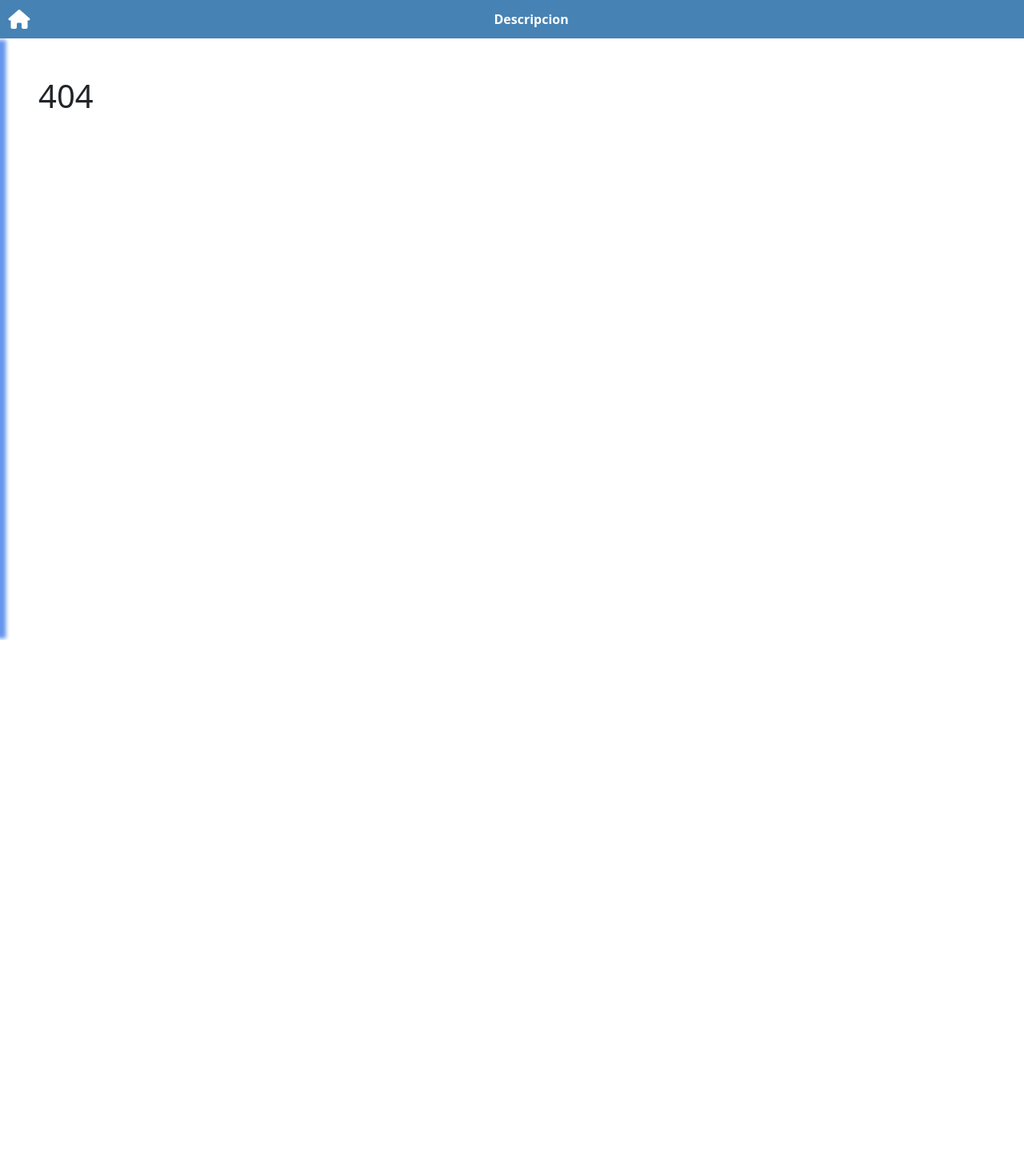
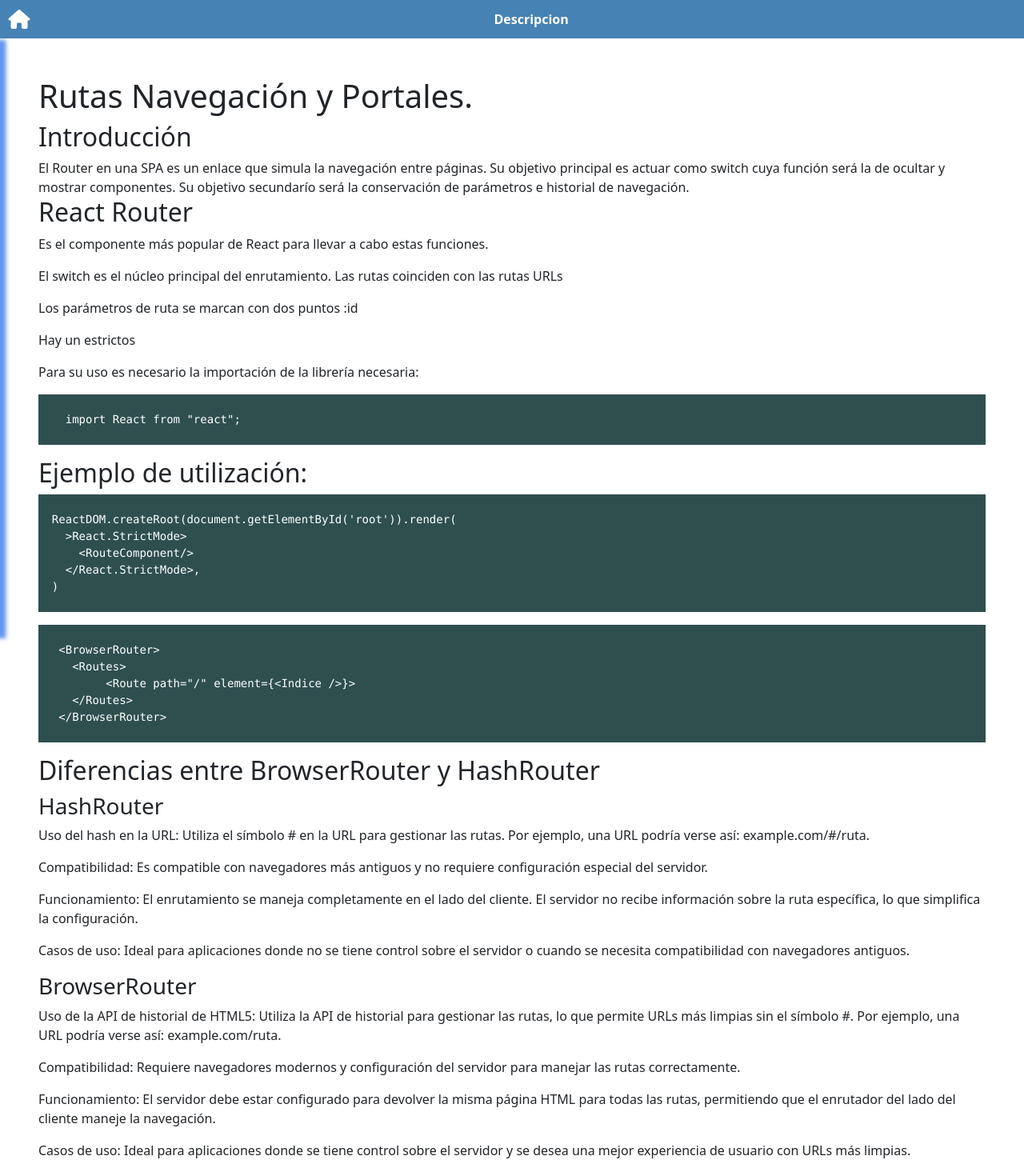
Before and after one commit to eudaimov/curso_react, a React (Vite) app: page /#/ReactRouter in a window 1280 px wide. Before the commit this address had no page. Shown: the top 1470 px of the page at 80% size. Before the commit the page ends 800 px from the top, so only its background shows below. Built offline with nearby package versions, Linux system fonts and the light colour scheme.

Commit message:
ReactRouter

```diff
--- a/src/components/RouteComponent.jsx
+++ b/src/components/RouteComponent.jsx
@@ -15,6 +15,7 @@ import UseEffect from "../pages/UseEffect.jsx";
 import UseContext from "../pages/UseContext.jsx";
 import UseReducer from "../pages/UseReducer.jsx";
 import UseRef from "../pages/useRef.jsx";
+import ReactRouter from "../pages/ReactRouter.jsx";
 
 export default function RouteComponent() {
   return (
@@ -35,6 +36,7 @@ export default function RouteComponent() {
             <Route path="/UseReducer" element={<UseReducer />} />
             <Route path="/UseRef" element={<UseRef />} />
             <Route path="/GithubPages" element={<GitHubPages />} />
+            <Route path="/ReactRouter" element={<ReactRouter />} />
             <Route path="*" element={<NoPage />} />
           </Route>
       </Routes>
--- a/src/main.jsx
+++ b/src/main.jsx
@@ -5,7 +5,7 @@ import './style.css'
 import RouteComponent from "./components/RouteComponent.jsx";
 
 ReactDOM.createRoot(document.getElementById('root')).render(
-  // <React.StrictMode>
+  <React.StrictMode>
     <RouteComponent/>
-  // </React.StrictMode>,
+  </React.StrictMode>,
 )
--- a/src/pages/Indice.jsx
+++ b/src/pages/Indice.jsx
@@ -97,6 +97,11 @@ const Indice = () => {
               GitHub Pages
             </Link>
           </li>
+          <li>
+            <Link to="/ReactRouter" onClick={() => changeTitulo("React Router")}>
+              ReactRouter
+            </Link>
+          </li>
         </ul>
         <div className="w-100 text-center">{myRuta}</div>
       </nav>
--- /dev/null
+++ b/src/pages/ReactRouter.jsx
@@ -0,0 +1,68 @@
+import Indice from "./Indice.jsx";
+
+const ReactRouter= ()=>{
+  const codigoEjemplo1 = `
+    import React from "react";
+  `;
+  const codigoEjemplo2=  `
+  ReactDOM.createRoot(document.getElementById('root')).render(
+    &gt;React.StrictMode&gt;
+      &lt;RouteComponent/&gt;
+    &lt;/React.StrictMode&gt;,
+  )
+  `;
+  const codigoEjemplo3= `
+   &lt;BrowserRouter&gt;
+     &lt;Routes&gt;
+          &lt;Route path="/" element={&lt;Indice /&gt;}&gt;
+     &lt;/Routes&gt;
+   &lt;/BrowserRouter&gt;
+  `;
+    return (
+      <>
+        <h1>Rutas Navegación y Portales.</h1>
+        <h2>Introducción</h2>
+        El Router en una SPA es un enlace que simula la navegación entre páginas. Su objetivo
+        principal es actuar como switch cuya función será la de ocultar y mostrar componentes. Su
+        objetivo secundarío será la conservación de parámetros e historial de navegación.
+
+        <h2>React Router</h2>
+        <p>Es el componente más popular de React para llevar a cabo estas funciones.</p>
+        <p>El switch es el núcleo principal del enrutamiento. Las rutas coinciden con las rutas
+          URLs</p>
+        <p>Los parámetros de ruta se marcan con dos puntos :id</p>
+        <p>Hay un estrictos </p>
+        <p>Para su uso es necesario la importación de la librería necesaria:</p>
+        <pre className="code" dangerouslySetInnerHTML={{__html: codigoEjemplo1}}></pre>
+
+        <h2>Ejemplo de utilización:</h2>
+        <pre className="code" dangerouslySetInnerHTML={{__html: codigoEjemplo2}}></pre>
+        <pre className="code" dangerouslySetInnerHTML={{__html: codigoEjemplo3}}></pre>
+        <h2>Diferencias entre BrowserRouter y HashRouter</h2>
+        <section>
+          <h3>HashRouter</h3>
+          <p>Uso del hash en la URL: Utiliza el símbolo # en la URL para gestionar las rutas. Por
+            ejemplo, una URL podría verse así: example.com/#/ruta.</p>
+          <p>Compatibilidad: Es compatible con navegadores más antiguos y no requiere configuración
+            especial del servidor.</p>
+          <p>Funcionamiento: El enrutamiento se maneja completamente en el lado del cliente. El
+            servidor no recibe información sobre la ruta específica, lo que simplifica la
+            configuración.</p>
+          <p>Casos de uso: Ideal para aplicaciones donde no se tiene control sobre el servidor o
+            cuando se necesita compatibilidad con navegadores antiguos.</p>
+          <h3>BrowserRouter</h3>
+          <p>Uso de la API de historial de HTML5: Utiliza la API de historial para gestionar las
+            rutas, lo que permite URLs más limpias sin el símbolo #. Por ejemplo, una URL podría
+            verse así: example.com/ruta.</p>
+          <p>Compatibilidad: Requiere navegadores modernos y configuración del servidor para manejar
+            las rutas correctamente.</p>
+          <p>Funcionamiento: El servidor debe estar configurado para devolver la misma página HTML
+            para todas las rutas, permitiendo que el enrutador del lado del cliente maneje la
+            navegación.</p>
+          <p>Casos de uso: Ideal para aplicaciones donde se tiene control sobre el servidor y se
+            desea una mejor experiencia de usuario con URLs más limpias.</p>
+        </section>
+      </>
+    )
+}
+export default ReactRouter;
--- a/src/pages/UseContext.jsx
+++ b/src/pages/UseContext.jsx
@@ -1,8 +1,46 @@
-const UseContext= ()=>{
-    return (
-        <>
-            <h1>UseContext</h1>
-        </>
-    )
-}
+const UseContext = () => {
+  return (
+    <>
+      <h1>UseContext</h1>
+      <h2>Definición</h2>
+      <p>
+        Es un hook en React que permite acceder a valores de contexto(estados) en componentes funcionales sin
+        necesidad de pasar props manualmente a través de cada nivel del árbol de componentes. Esto
+        es especialmente útil para compartir datos que necesitan ser accesibles en muchos
+        componentes, como el tema de la aplicación, el usuario autenticado,etc...
+      </p>
+      <h3>El problema</h3>
+      <p>El estado debe ser mantenido por el componente padre más alto en la pila que requiere
+        acceso al estado.</p>
+      <p>Para ilustrarlo, tenemos muchos componentes anidados. Los componentes en la parte superior
+        e inferior de la pila necesitan acceso al estado.</p>
+      <p>Para hacer esto sin contexto, necesitaremos pasar el estado como "props" a través de cada
+        componente anidado. Esto se llama "prop boring".</p>
+
+      <p>Aquí tienes un ejemplo básico para ilustrar cómo funciona useContext:
+      </p>
+      <ol>
+        <li>
+          <p>Crear el contexto:</p>
+          <p>Usamos createContext para crear un nuevo contexto.</p>
+        </li>
+        <li>
+          <p>Proveer el contexto</p>
+          <p>Creamos un componente proveedor (ProveedorDeContexto) que envuelve a los componentes
+            hijos y les proporciona el valor del contexto.</p>
+        </li>
+        <li>
+          <p>Consumir el contexto</p>
+          <p>Usamos useContext dentro de un componente consumidor (ComponenteConsumidor) para
+            acceder al valor del contexto.</p>
+        </li>
+        <li>
+          <p>Usar el proveedor en la aplicación.</p>
+          <p>Envolvemos nuestra aplicación o parte de ella con el proveedor para que los componentes
+            hijos puedan acceder al contexto.</p>
+        </li>
+      </ol>
+    </>
+  );
+};
 export default UseContext;
--- a/src/style.css
+++ b/src/style.css
@@ -15,6 +15,8 @@ a{
     }
 }
 .menuNavegacion{
+    position: sticky;
+    top:0;
     min-height: 3rem;
     display: flex;
     align-items: center;
@@ -26,7 +28,7 @@ a{
     background-color: rgba(255,255,255,1);
     z-index: 1;
     margin:0;
-    position:absolute;
+    position:fixed;
     top:3rem;
     min-height:calc(100vh - 3rem);
     padding-right: 2rem;
```
Lines whose indentation alone changed are shown as unchanged.
